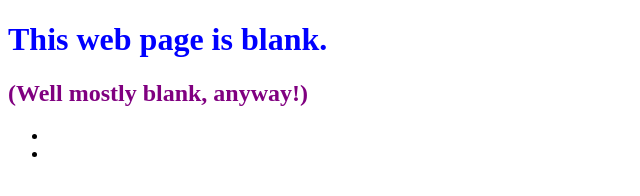
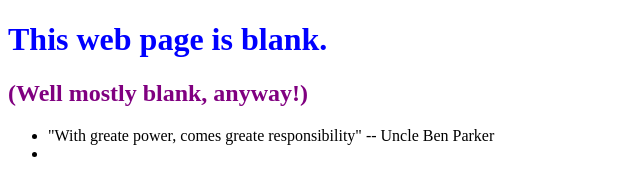
Before and after one commit to niwayaman/0main_openSAP_repo, a plain HTML site: page index.html in a window 1280 px wide. Shown: the whole page, without its empty margins (0-640 px from the left). Drawn offline with Linux system fonts and the light colour scheme.

Commit message:
Added quote from Uncle Ben Parker

```diff
--- a/index.html
+++ b/index.html
@@ -8,7 +8,7 @@
 		<h1 style = "color : blue">This web page is blank.</h1>
 		<h2 style = "color : Purple">(Well mostly blank, anyway!)</h2>
 		<ul>
-			<li></li>
+			<li>"With greate power, comes greate responsibility" -- Uncle Ben Parker</li>
 			<li></li>
 		</ul>
 	</body>
```
